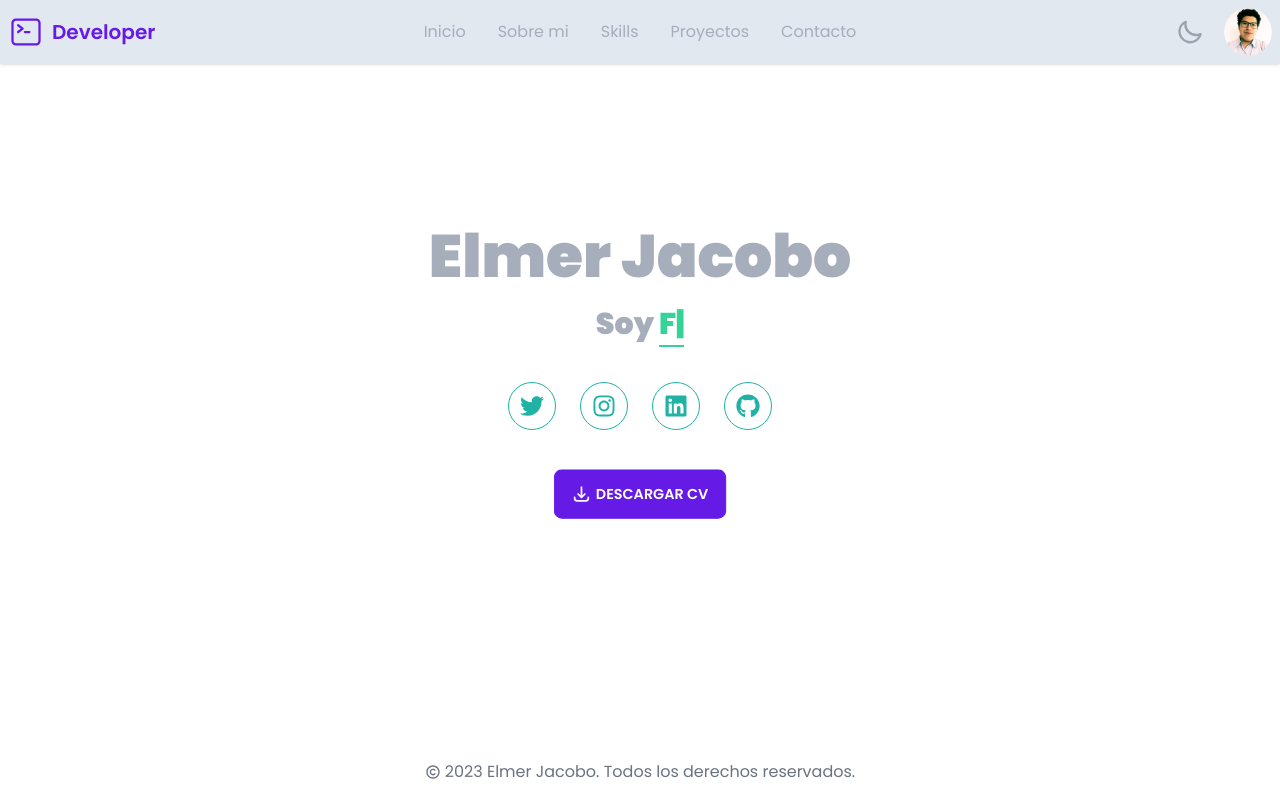
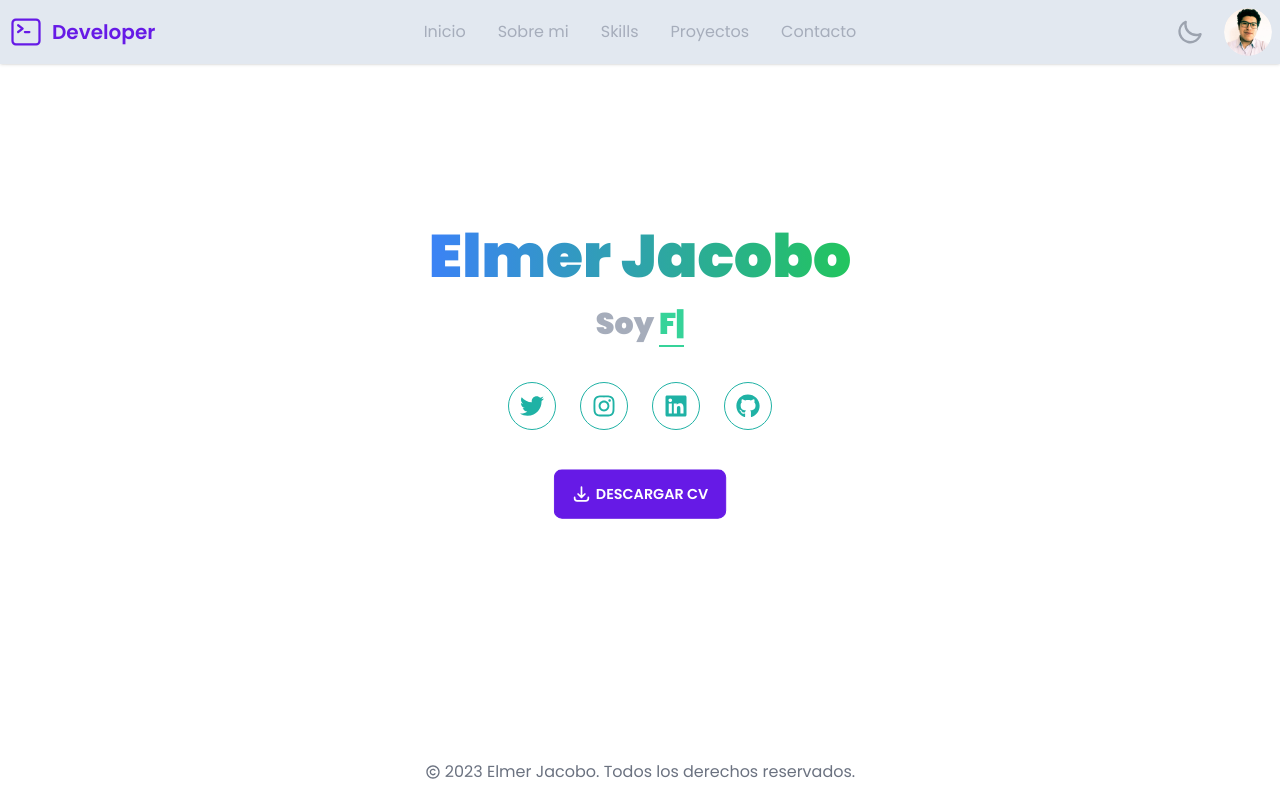
Before and after one commit to elmerjacobo97/portfolio, a Next.js app: page / in a window 1280 px wide. Built offline with nearby package versions, Linux system fonts and the light colour scheme.

Commit message:
avanzando...

```diff
--- a/src/app/page.tsx
+++ b/src/app/page.tsx
@@ -12,7 +12,9 @@ export default function Home() {
     <div className="flex flex-col items-center justify-center min-h-screen bg-white hero dark:bg-slate-800 animate__animated animate__fadeIn">
       <div className="flex-grow text-center hero-content">
         <div className="max-w-md">
-          <h1 className="mb-5 text-3xl font-black sm:text-6xl">Elmer Jacobo</h1>
+          <h1 className="mb-5 text-3xl font-black text-transparent sm:text-6xl bg-gradient-to-r from-blue-500 to-green-500 bg-clip-text">
+            Elmer Jacobo
+          </h1>
           <h2 className="mt-3 text-xl font-black sm:text-3xl">
             Soy <TypingEffect texts={texts} speed={150} />
           </h2>
```
